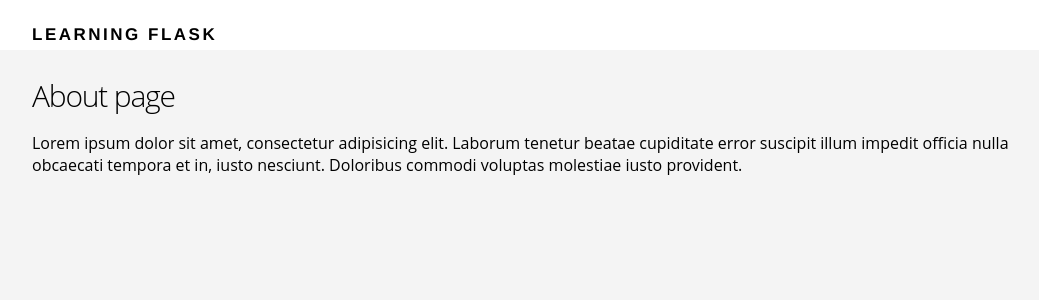
After one commit to genedex/packtpub, a Flask app: page /about in a window 1280 px wide. The commit adds this page. Shown: the top 300 px of the page, without its empty margins (108-1147 px from the left). Run offline with Flask 2, Linux system fonts and the light colour scheme.

Commit message:
about page

```diff
--- a/routes.py
+++ b/routes.py
@@ -6,6 +6,10 @@ app = Flask(__name__)
 def index():
 	return render_template('index.html')
 
+@app.route("/about")
+def about():
+	return render_template("about.html")
+
 
 if __name__ == '__main__':
     #app.run()
--- /dev/null
+++ b/templates/about.html
@@ -0,0 +1,11 @@
+{% extends "layout.html" %}
+
+{% block content %}
+<main class="about-section">
+	<div class="container">
+		<h2>About page</h2>
+		<p>Lorem ipsum dolor sit amet, consectetur adipisicing elit. Laborum tenetur beatae cupiditate error suscipit illum impedit officia nulla obcaecati tempora et in, iusto nesciunt. Doloribus commodi voluptas molestiae iusto provident.</p>
+	</div>
+</main>
+
+{% endblock %}
--- a/templates/index.html
+++ b/templates/index.html
@@ -19,7 +19,7 @@
 			<div class="section-content">
 				<h2>Discover places near you.</h2>
 				<a href="#" class='btn-primary'>Sign Up</a>
-				<a href="#" class='btn-secondary'>LEarn much more</a>
+				<a href="{{ url_for('about') }}" class='btn-secondary'>Learn much more</a>
 			</div>
 			<div class="section-device"><img src="static/img/device.png" alt=""></div>
 			<div class="clearfix"></div>
```
